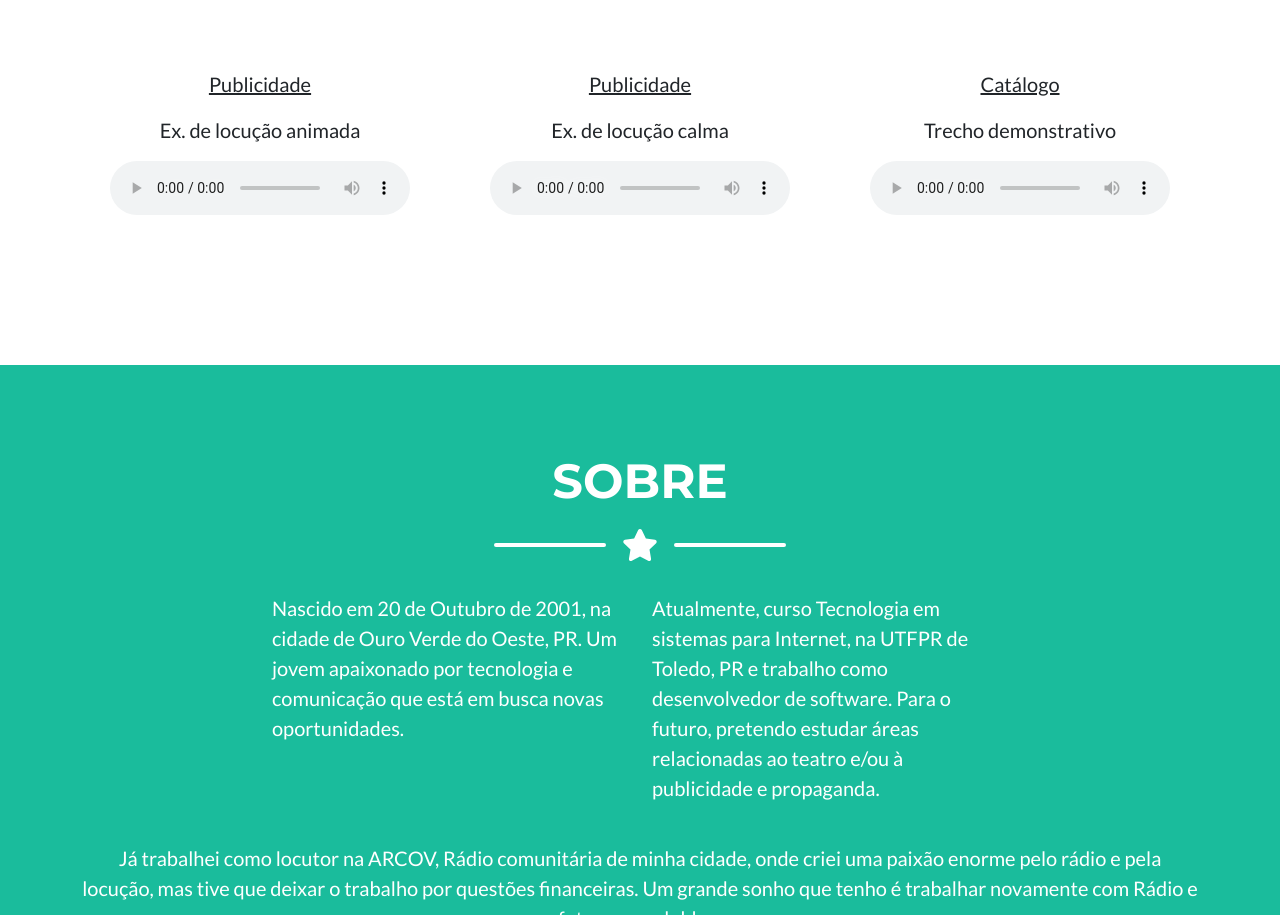
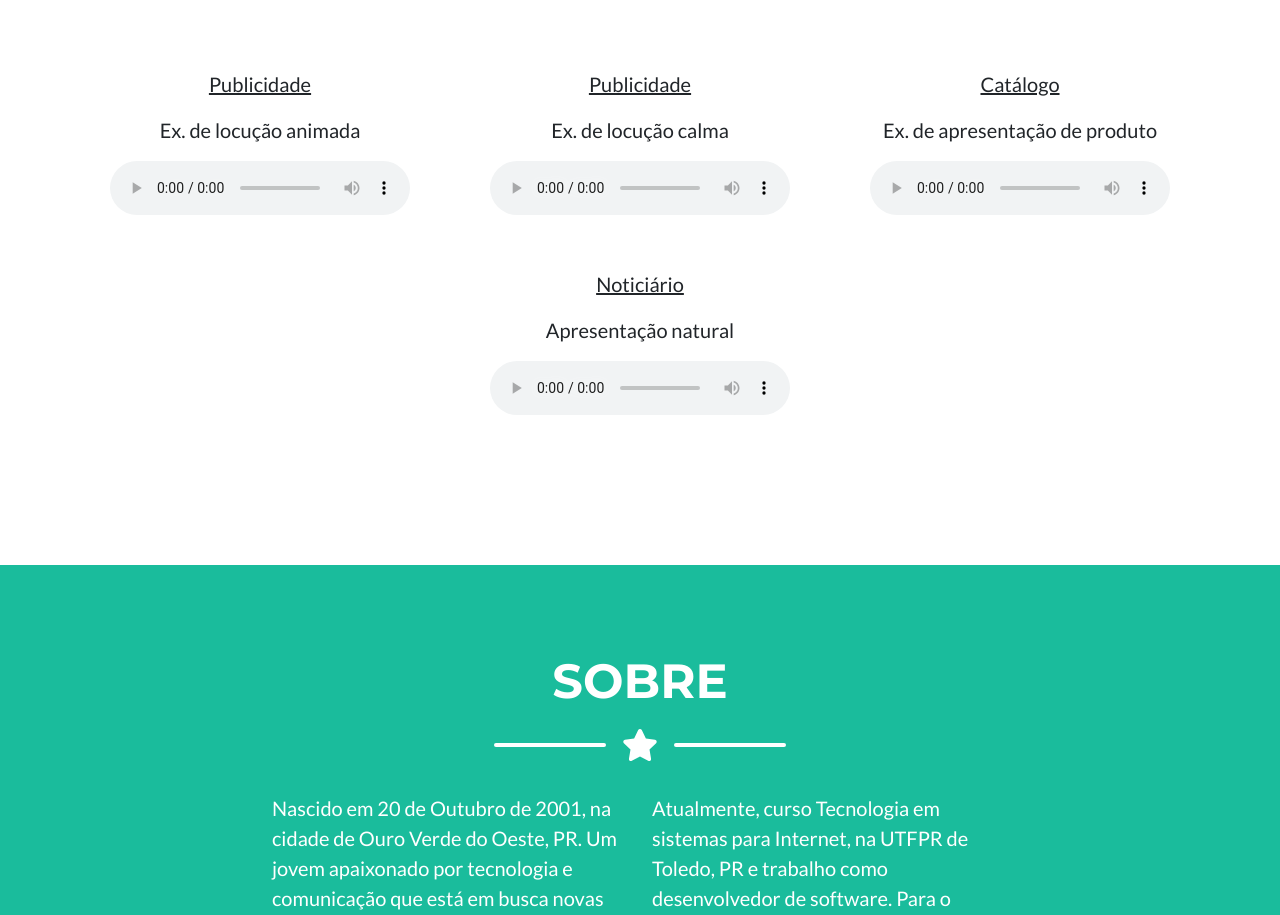
Before and after one commit to luksdaniel/portf, a plain HTML site: page index.html in a window 1280 px wide. Shown: the part 915-1830 px from the top of the page. Drawn offline with nearby package versions, Linux system fonts and the light colour scheme.

Commit message:
Add files via upload

```diff
--- a/index.html
+++ b/index.html
@@ -99,8 +99,26 @@
                             </div>-->
                             <!--<img class="img-fluid" src="assets/img/portfolio/cabin.png" alt="..." />-->
                             <p class="lead text-center"><u>Catálogo</u></p>
-                            <p class="lead text-center">Trecho demonstrativo</p>
+                            <p class="lead text-center">Ex. de apresentação de produto</p>
                             <audio preload="metadata" aria-setsize="200" src="assets/audio/nellBux.mp3" controls></audio>
+                        </div>
+                    </div>
+                    <!-- Portfolio Item 4-->
+                    <div class="col-md-6 col-lg-4 mb-5 d-flex align-items-center justify-content-center">
+                        <div class="portfolio-item mx-auto"  data-bs-target="#portfolioModal1">
+                            <!--<div class="portfolio-item-caption d-flex align-items-center justify-content-center h-100 w-100">
+                                <div class="portfolio-item-caption-content text-center text-white"><i class="fas fa-plus fa-3x"></i></div>
+                            </div>-->
+                            <!--<img class="img-fluid" src="assets/img/portfolio/cabin.png" alt="..." />-->
+                            <p class="lead text-center"><u>Noticiário</u></p>
+                            <p class="lead text-center">Apresentação natural</p>
+                            <audio preload="metadata" aria-setsize="200" src="assets/audio/spacex.mp3" controls></audio>
+                            <!--background Copyright
+                            The Success by Keys of Moon | https://soundcloud.com/keysofmoon
+                                Music promoted by https://www.chosic.com/
+                                Attribution 4.0 International (CC BY 4.0)
+                                https://creativecommons.org/licenses/by/4.0/
+                            -->
                         </div>
                     </div>
                 </div>
```
Also changed, not shown: 1 other file.
